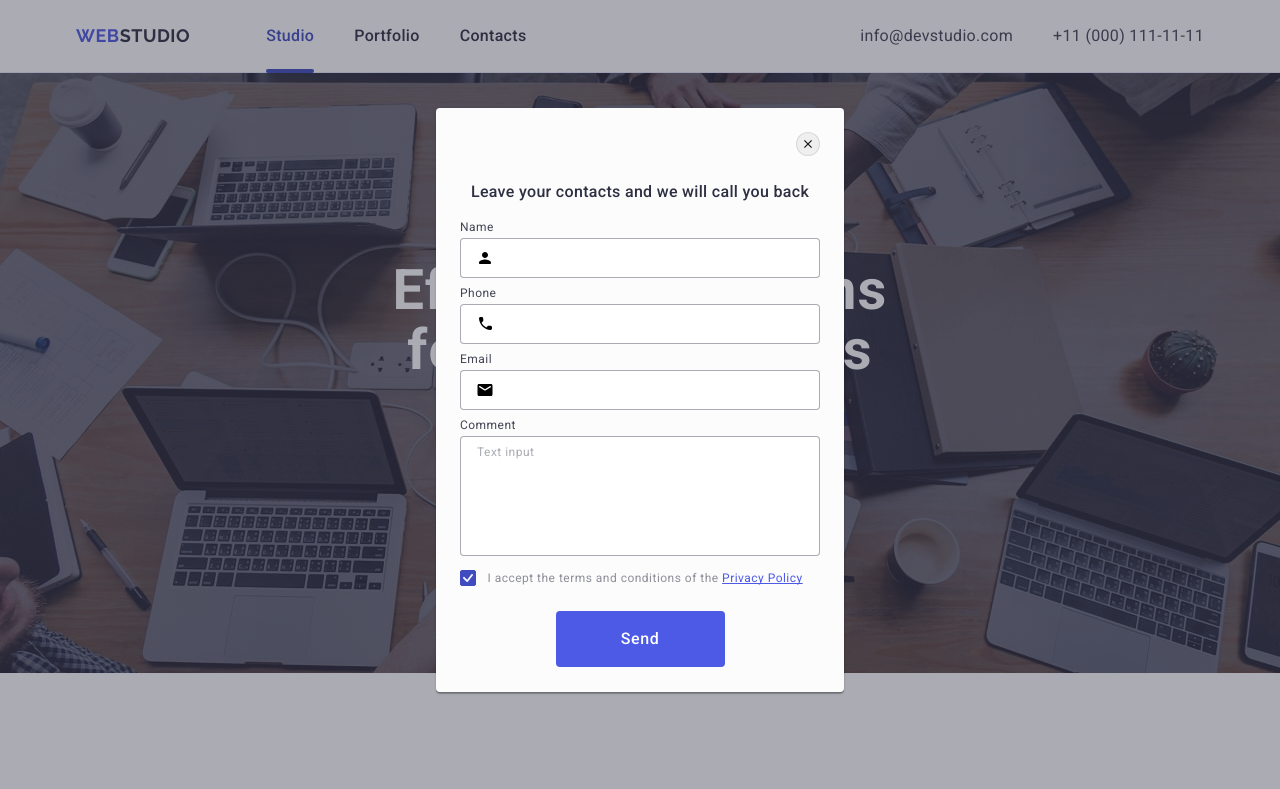
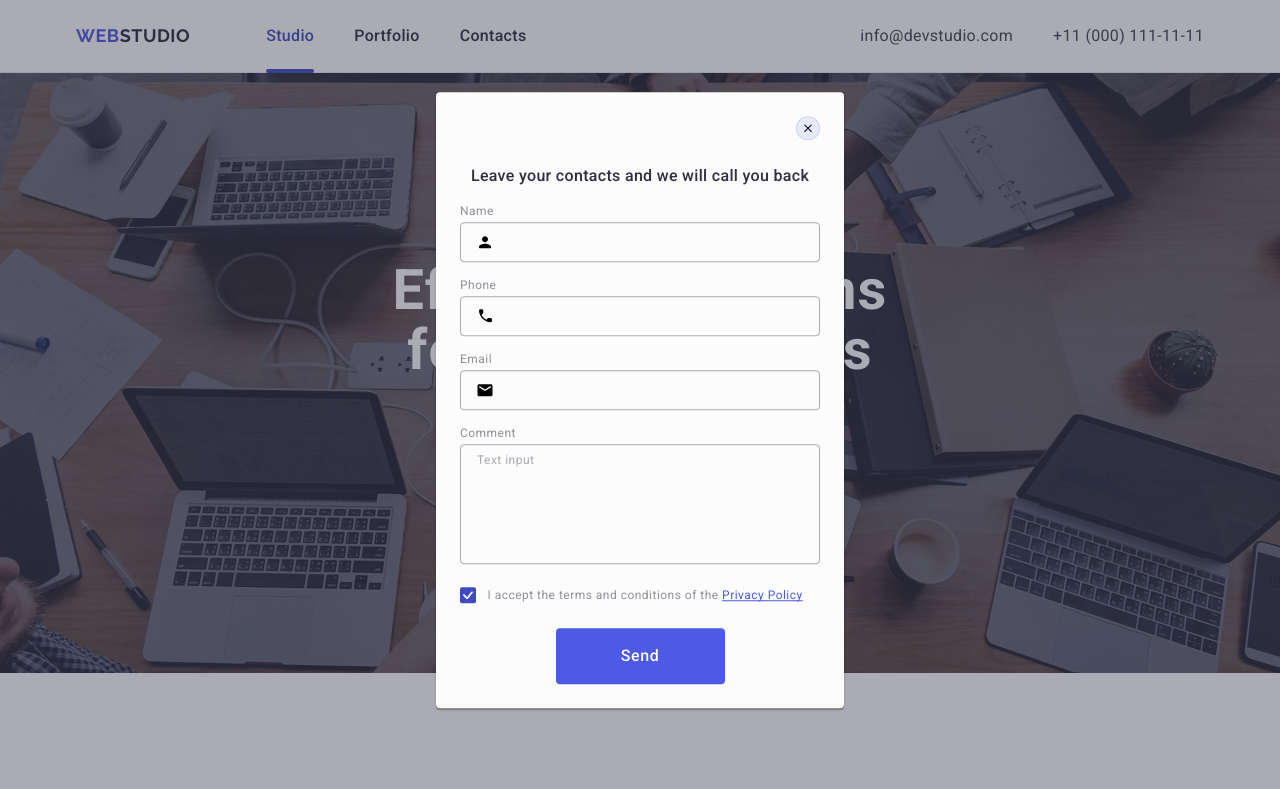
Before and after one commit to LazoryshynMariia/goit-markup-hw-05, a plain HTML site: page index.html in a window 1280 px wide. Shown: the top 789 px of the page. Drawn offline with nearby package versions, Linux system fonts and the light colour scheme.

Commit message:
Fix index.html and styles.css

```diff
--- a/css/styles.css
+++ b/css/styles.css
@@ -441,14 +441,14 @@ img {
     display: flex;
     justify-content: center;
     align-items: center;
+    gap: 24px;
 }
 
 .footer-form-input {
-    margin-right: 24px;
     background-color: transparent;
     border: 1px solid #fff;
     border-radius: 4px;
-    max-width: 264px;
+    width: 264px;
     height: 40px;
     box-shadow: 0 4px 4px 0 rgba(0, 0, 0, 0.15);
 }
@@ -459,6 +459,7 @@ img {
     line-height: 2;
     letter-spacing: 0.04em;
     color: #fff;
+    padding-left: 16px;
 }
 
 .footer-form-btn {
@@ -543,10 +544,13 @@ img {
     justify-content: center;
     width: 24px;
     height: 24px;
+    padding: 0;
     border-radius: 50%;
     border: 1px solid rgba(0, 0, 0, 0.1);
+    background-color: #e7e9fc;
     transition: background-color 250ms cubic-bezier(0.4, 0, 0.2, 1),
     border 250ms cubic-bezier(0.4, 0, 0.2, 1);
+    cursor: pointer;
 }
 
 .modal-btn-icon {
@@ -576,7 +580,7 @@ img {
 }
 
 .modal-form-field {
-    margin-bottom: 8px;
+    margin-bottom: 16px;
 }
 
 .modal-form-label {
@@ -584,8 +588,9 @@ img {
     margin-bottom: 4px;
     font-weight: 400;
     font-size: 12px;
-    line-height: 1.16667;
+    line-height: 1.17;
     letter-spacing: 0.04em;
+    color: #8e8f99;
 }
 
 .modal-form-wrapper {
@@ -600,6 +605,7 @@ img {
     height: 40px;
     padding: 11px 38px;
     outline: transparent;
+    background-color: transparent;
     transition: border-color 250ms cubic-bezier(0.4, 0, 0.2, 1);
 }
 
@@ -614,7 +620,8 @@ img {
 }
 .modal-form-icon {
     position: absolute;
-    top: 8px;
+    top: 50%;
+    transform: translateY(-50%);
     left: 16px;
     transition: fill 250ms cubic-bezier(0.4, 0, 0.2, 1);
     pointer-events: none;
@@ -631,10 +638,12 @@ img {
     width: 100%;
     height: 120px;
     padding: 8px 16px;
+    background-color: transparent;
     font-weight: 400;
     font-size: 12px;
-    line-height: 1.16667;
+    line-height: 1.17;
     letter-spacing: 0.04em;
+    color: rgba(46, 47, 66, 0.4);
     outline: transparent;
     transition: border-color 250ms cubic-bezier(0.4, 0, 0.2, 1);
 }
@@ -648,13 +657,11 @@ img {
 }
 
 .btn-accent {
-    display: flex;
-    justify-content: center;
-    align-items: center;
+    display: block;
     border-radius: 4px;
     border: none;
     padding: 16px 32px;
-    width: 169px;
+    min-width: 169px;
     height: 56px;
     background: #4d5ae5;
     font-weight: 500;
@@ -664,6 +671,8 @@ img {
     text-align: center;
     color: #fff;
     margin: 0 auto;
+    cursor: pointer;
+    transition: background-color 250ms cubic-bezier(0.4, 0, 0.2, 1);
 }
 
 .form-agreement {
@@ -672,6 +681,7 @@ img {
 
 .user-agreement {
     font-size: 12px;
+    line-height: 1.17;
     letter-spacing: 0.04em;
     color: #8e8f99;
 
@@ -688,17 +698,16 @@ img {
     margin-right: 8px;
     background-color: transparent;
     cursor: pointer;
-    transition: background-color 250ms cubic-bezier(0.4, 0, 0.2, 1), border 250ms cubic-bezier(0.4, 0, 0.2, 1) ;
+    fill: transparent;
+    transition: background-color 250ms cubic-bezier(0.4, 0, 0.2, 1), border 250ms cubic-bezier(0.4, 0, 0.2, 1), fill 250ms cubic-bezier(0.4, 0, 0.2, 1);
 
 }
 input[type='checkbox']:checked+ .user-agreement > .agreement-checkbox {
     background-color: #404bbf;
-    border: 1px solid #404bbf;
+    border: none;
+    fill: #F4F4FD;
 }
 
-.agreement-checkbox-icon {
-    fill: #F4F4FD;
-}
 
 .accent-form-agreement {
     line-height: 1.33333;
--- a/index.html
+++ b/index.html
@@ -582,15 +582,15 @@
         <div class="footer-form">
           <p class="footer-form-caption">Subscribe</p>
           <form class="footer-form-subscribe">
-            <label class="visually-hidden" for="subscribe-email"
-              >User email
+            <label>
+              <input
+                name="usermail"
+                type="email"
+                placeholder="e-mail"
+                class="footer-form-input"
+              />
             </label>
-            <input
-              type="email"
-              id="subscribe-email"
-              placeholder="e-mail"
-              class="footer-form-input"
-            />
+
             <button type="submit" class="footer-form-btn">
               Subscribe
               <svg class="footer-form-icon" width="24" height="24">
@@ -680,13 +680,13 @@
           <div class="form-agreement">
             <input
               type="checkbox"
-              name="user-agreement"
-              id="user-agreement"
+              name="user-privacy"
+              id="user-privacy"
               value="true"
               class="visually-hidden"
               checked
             />
-            <label for="user-agreement" class="user-agreement">
+            <label for="user-privacy" class="user-agreement">
               <span class="agreement-checkbox">
                 <svg class="agreement-checkbox-icon" width="10" height="8">
                   <use href="./images/icons.svg#check"></use>
```
